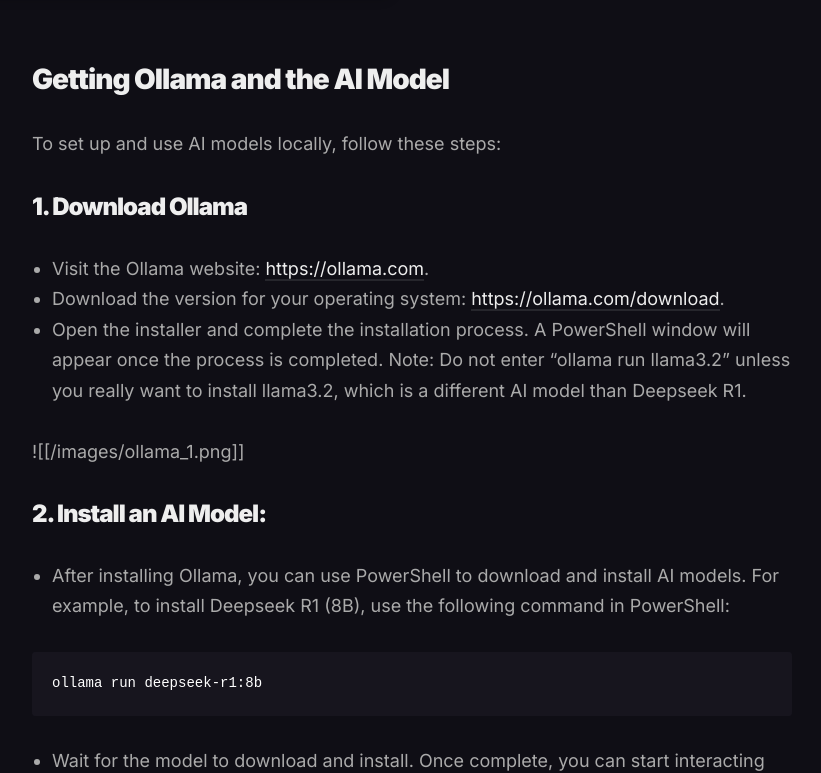
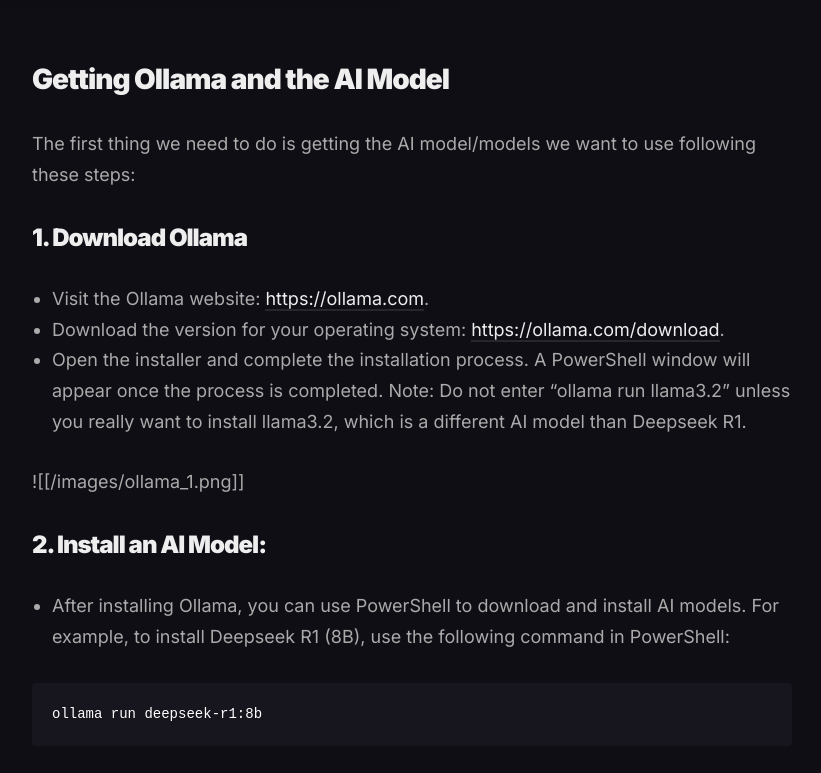
Before and after one commit to Vorkharium/vorkharium.github.io, a Jekyll site: the page built from _posts/2025-28-01-Deepseek-R1-with-Docker-and-Open-WebUI.md, in a window 1280 px wide and 900 px high, scrolled down 571 px, cut to the strip 127-900 px from the top of the window. Shown: the whole strip, without its empty margins (228-1049 px from the left). Built offline with Jekyll 4.4.1, drawn with Linux system fonts in a browser that asks for light colours.

Commit message:
Update 2025-28-01-Deepseek-R1-with-Docker-and-Open-WebUI.md

```diff
--- a/_posts/2025-28-01-Deepseek-R1-with-Docker-and-Open-WebUI.md
+++ b/_posts/2025-28-01-Deepseek-R1-with-Docker-and-Open-WebUI.md
@@ -8,7 +8,7 @@
 ---
 
 ## Getting Ollama and the AI Model
-To set up and use AI models locally, follow these steps:
+The first thing we need to do is getting the AI model/models we want to use following these steps:
 
 ### 1. Download Ollama
 - Visit the Ollama website: [https://ollama.com](https://ollama.com).
```
